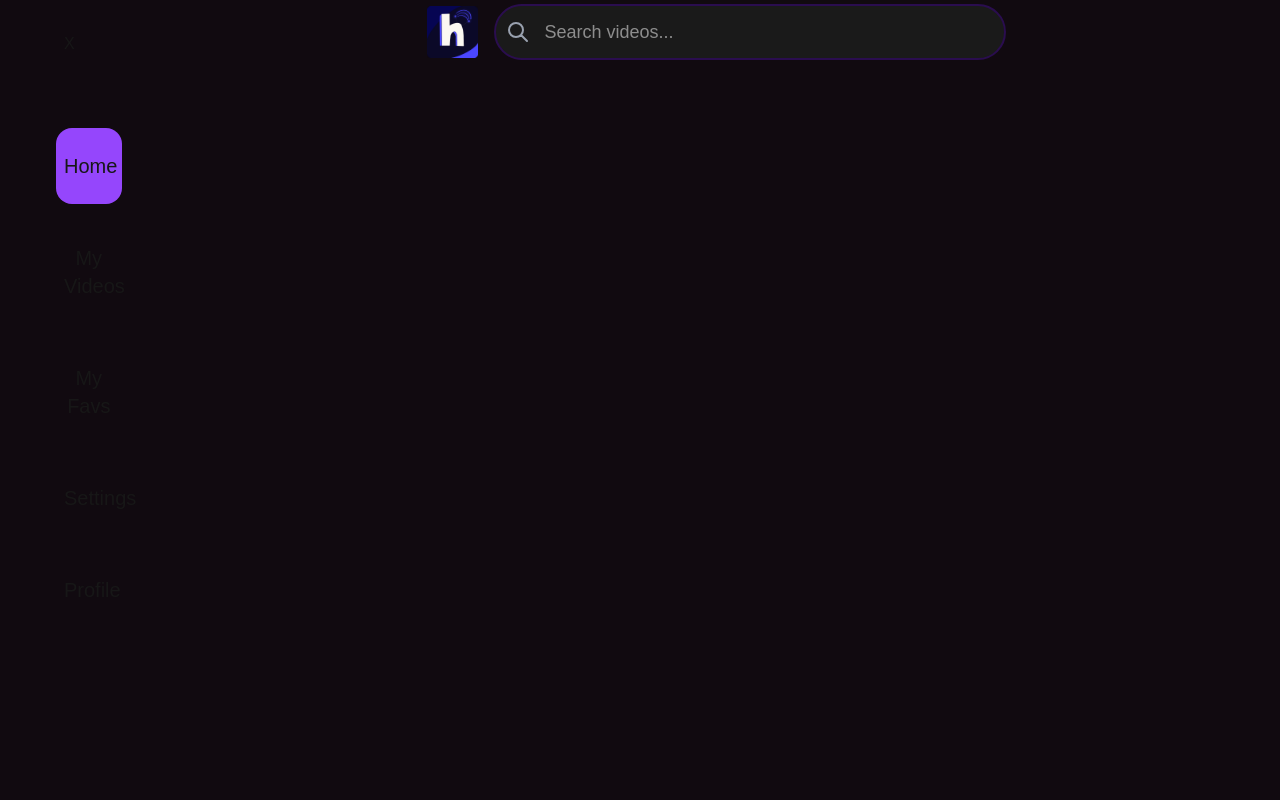
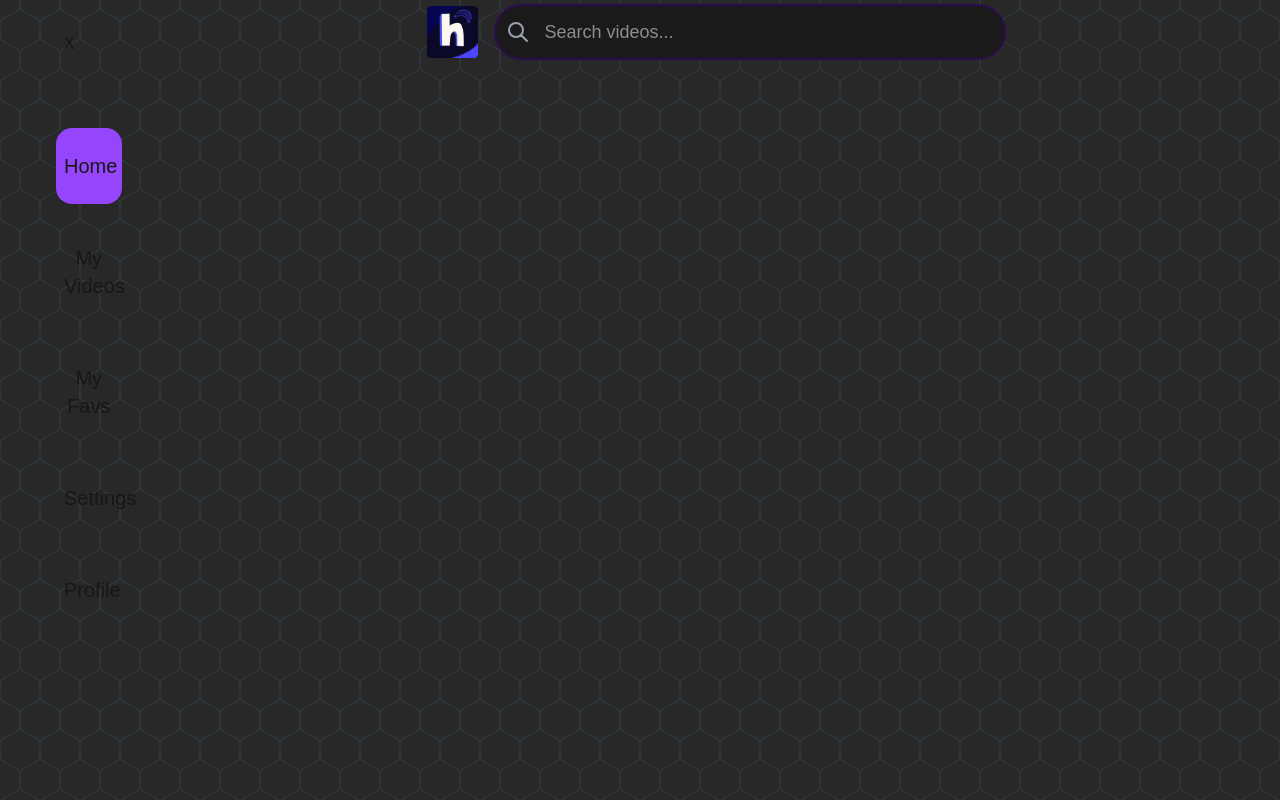
Before and after one commit to ShibamRoy9826/hack-tv, a Next.js app: page / in a window 1280 px wide. Built offline with nearby package versions, Linux system fonts and the light colour scheme.

Commit message:
Added bg

```diff
--- a/src/app/globals.css
+++ b/src/app/globals.css
@@ -37,3 +37,53 @@ body {
 .hover-event{
   background-color:#2a0d4f;
 }
+.container {
+  width: 100%;
+  height: 100%;
+  background: radial-gradient(
+        circle farthest-side at 0% 50%,
+        #282828 23.5%,
+        rgba(255, 170, 0, 0) 0
+      )
+      21px 30px,
+    radial-gradient(
+        circle farthest-side at 0% 50%,
+        #2c3539 24%,
+        rgba(240, 166, 17, 0) 0
+      )
+      19px 30px,
+    linear-gradient(
+        #282828 14%,
+        rgba(240, 166, 17, 0) 0,
+        rgba(240, 166, 17, 0) 85%,
+        #282828 0
+      )
+      0 0,
+    linear-gradient(
+        150deg,
+        #282828 24%,
+        #2c3539 0,
+        #2c3539 26%,
+        rgba(240, 166, 17, 0) 0,
+        rgba(240, 166, 17, 0) 74%,
+        #2c3539 0,
+        #2c3539 76%,
+        #282828 0
+      )
+      0 0,
+    linear-gradient(
+        30deg,
+        #282828 24%,
+        #2c3539 0,
+        #2c3539 26%,
+        rgba(240, 166, 17, 0) 0,
+        rgba(240, 166, 17, 0) 74%,
+        #2c3539 0,
+        #2c3539 76%,
+        #282828 0
+      )
+      0 0,
+    linear-gradient(90deg, #2c3539 2%, #282828 0, #282828 98%, #2c3539 0%) 0 0
+      #282828;
+  background-size: 40px 60px;
+}
--- a/src/app/page.tsx
+++ b/src/app/page.tsx
@@ -2,7 +2,7 @@ import Image from "next/image";
 
 export default function Home() {
   return (
-    <div className="flex flex-row bg-[#110A10] w-[100vw] h-[100vh]">
+    <div className="container flex flex-row w-[100vw] h-[100vh] min-h-screen">
       <div className="w-[12vw] h-full px-8">
         <button className="ml-8 mt-8">X</button>
         <ul className="flex flex-col justify-center items-start pl-6 mt-16">
@@ -14,7 +14,7 @@ export default function Home() {
         </ul>
       </div>
 
-      <div className="flex flex-col flex-1">
+      <div className="flex flex-col flex-1 h-full">
         <div className="h-[5vw] w-full flex justify-center items-center">
           <div className="flex items-center">
             <div className="w-[4vw] h-[4vw]">
@@ -49,7 +49,7 @@ export default function Home() {
           </div>
         </div>
 
-        <main></main>
+        <main className="flex-1"></main>
       </div>
     </div>
   );
```
